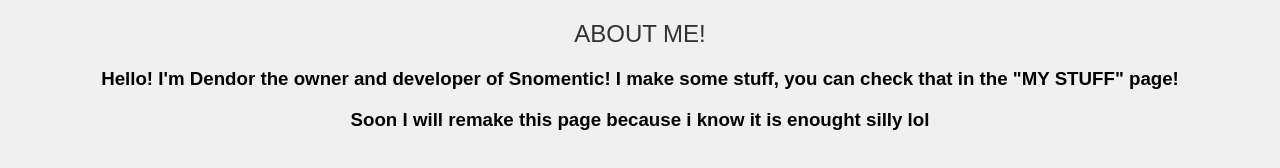
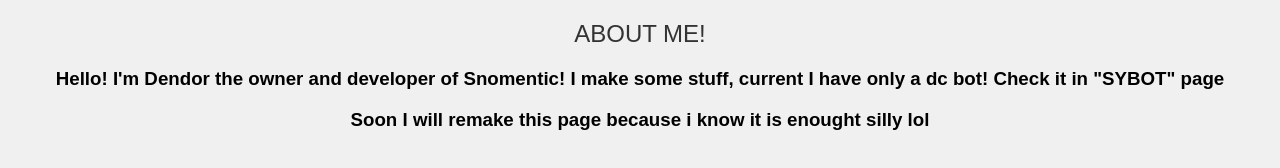
Before and after one commit to MrDendor/Dendor, a plain HTML site: page AboutMe.html in a window 1280 px wide. Drawn offline with Linux system fonts and the light colour scheme.

Commit message:
Update AboutMe.html

```diff
--- a/AboutMe.html
+++ b/AboutMe.html
@@ -25,5 +25,5 @@
 </html>
 
 <h2>  </h2>
-<h3> Hello! I'm Dendor the owner and developer of Snomentic! I make some stuff, you can check that in the "MY STUFF" page! </h3>
+<h3> Hello! I'm Dendor the owner and developer of Snomentic! I make some stuff, current I have only a dc bot! Check it in "SYBOT" page </h3>
 <H3> Soon I will remake this page because i know it is enought  silly lol</H3>
```
